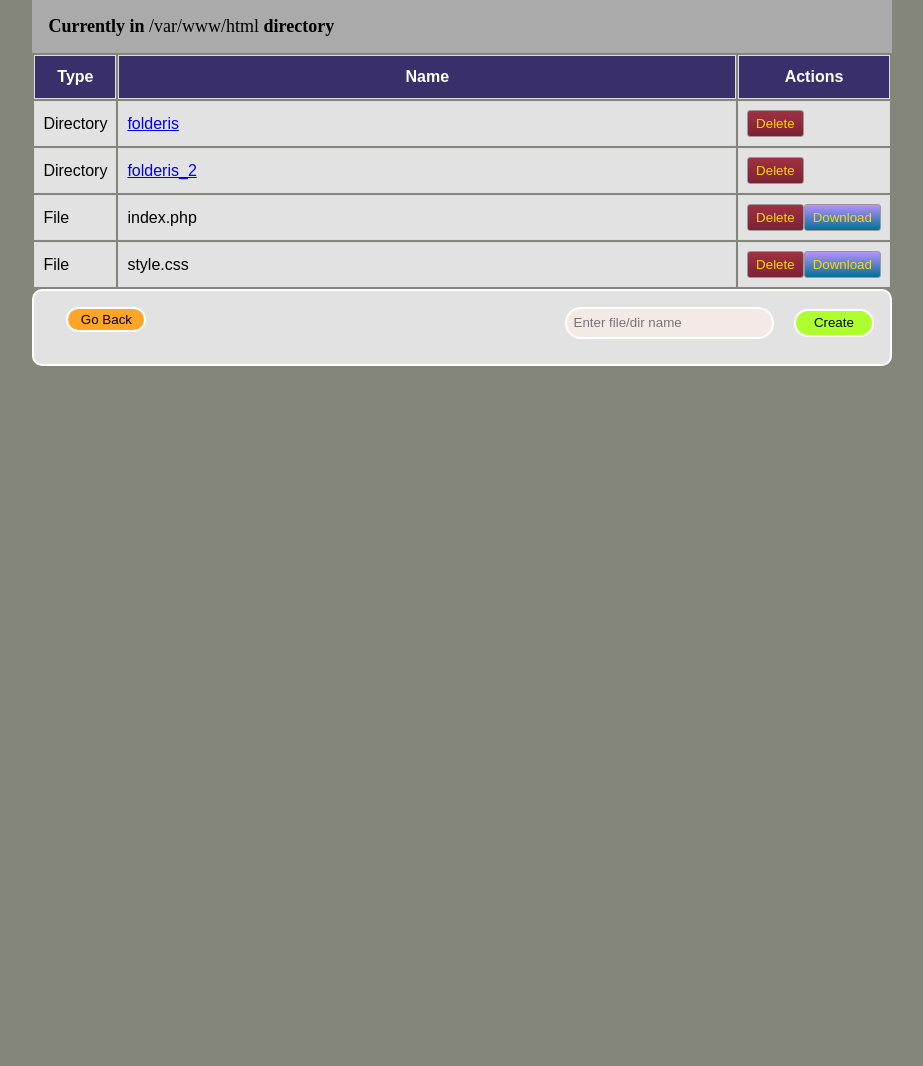
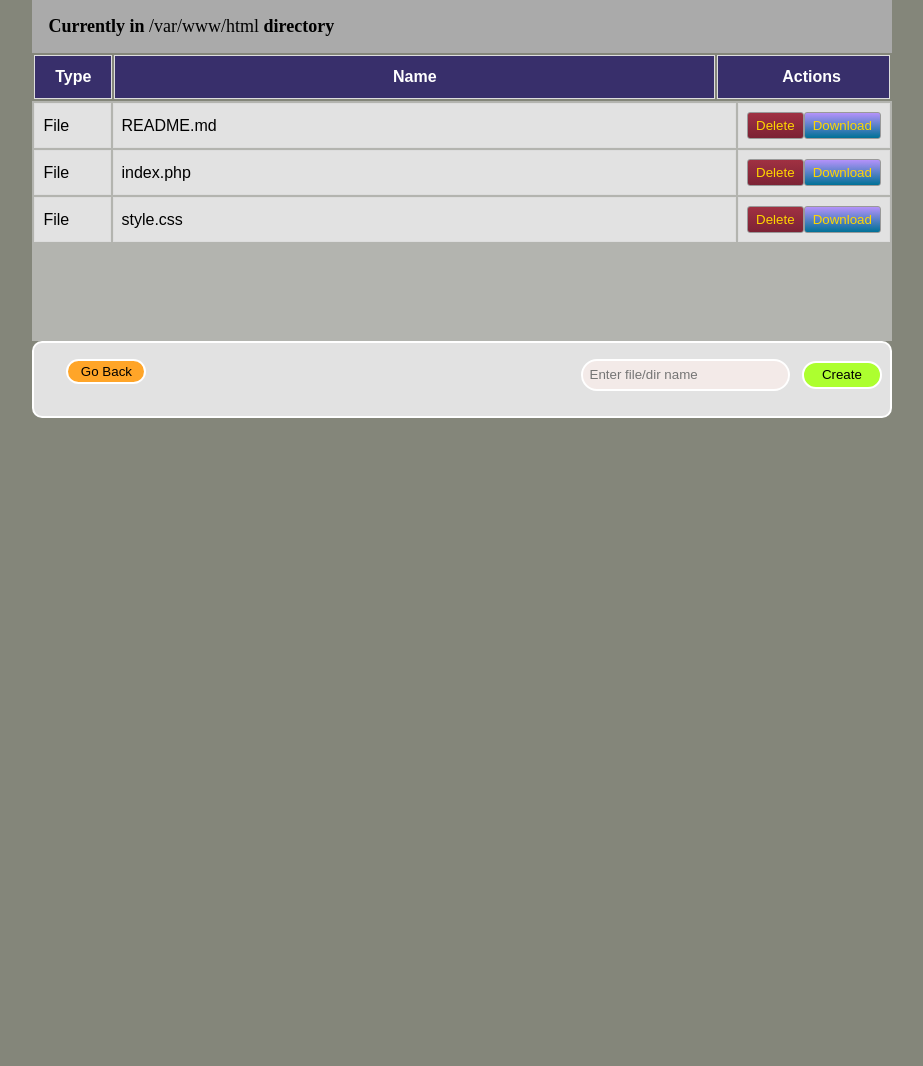
Before and after one commit to XElderX/Sprint6, a PHP site: page / in a window 1280 px wide. Shown: the part 126-1192 px from the top of the page, without its empty margins (102-1025 px from the left). Before the commit the page ends 492 px from the top, so only its background shows below. Run offline with PHP 8.4, Linux system fonts and the light colour scheme; the visitor is signed in with stand-in values (Sample User, id 1); lists and menus that the app fills with data are empty.

Commit message:
Fixed many issues. Project finilized and ready for showcase

```diff
--- a/file_browser/index.php
+++ b/file_browser/index.php
@@ -5,74 +5,127 @@ session_start();
     ?  session_destroy() && session_start()
     : null;
 //login user
-    $note= '';
-(isset($_POST['login']) && $_POST['username'] !== "" && $_POST['password'] !=='')
-    ? ((($_POST['username'] == "Guest" && $_POST['password'] == "iamaguest")) || ((($_POST['username'] == "Admin" && $_POST['password'] == "iamaadmin")))//loggin details
+$note = '';
+(isset($_POST['login']) && $_POST['username'] !== "" && $_POST['password'] !== '')
+    ? ((($_POST['username'] == "Guest" && $_POST['password'] == "iamaguest")) || ((($_POST['username'] == "Admin" && $_POST['password'] == "iamaadmin"))) //loggin details
         ? $_SESSION['logged_in'] = true  && $_SESSION['username'] = $_POST['username']
         : $note = 'Invalid username or password')
     : null;
 // file download logic
-if(isset($_POST['download'])){
-    $file= modifiedPath() . $_POST['_download'];
+if (isset($_POST['download'])) {
+    $file = modifiedPath() . $_POST['_download'];
     $fileToDownloadEscaped = str_replace("&nbsp;", " ", htmlentities($file, 0, 'utf-8'));
     ob_clean();
     ob_start();
     header('Content-Description: File Transfer');
-        header('Content-Type: application/pdf'); // mime type → ši forma turėtų veikti daugumai failų, su šiuo mime type. Jei neveiktų reiktų daryti sudėtingesnę logiką
+    header('Content-Type: application/pdf');
     header('Content-Disposition: attachment; filename=' . basename($fileToDownloadEscaped));
     header('Content-Transfer-Encoding: binary');
     header('Expires: 0');
     header('Cache-Control: must-revalidate, post-check=0, pre-check=0');
     header('Pragma: public');
-        header('Content-Length: ' . filesize($fileToDownloadEscaped)); // kiek baitų browseriui laukti, jei 0 - failas neveiks nors bus sukurtas
+    header('Content-Length: ' . filesize($fileToDownloadEscaped));
     ob_end_flush();
     readfile($fileToDownloadEscaped);
     exit;
 }
 //upload
-if(isset($_FILES['image'])){
-        $errors= array();
+if (isset($_FILES['image'])) {
+
+    $errors = array();
     $file_name = $_FILES['image']['name'];
     $file_size = $_FILES['image']['size'];
     $file_tmp = $_FILES['image']['tmp_name'];
     $file_type = $_FILES['image']['type'];
-        if($file_size > 41943039) {
-            $errors[]='File size must be smaller than 40 MB';
+    if ($file_size > 41943039) {
+        $errors[] = 'File size must be smaller than 40 MB';
     }
-        if(empty($errors)==true) {
-            move_uploaded_file($file_tmp,  modifiedPath () . $file_name);
+    if (empty($errors) == true) {
+        move_uploaded_file($file_tmp,  modifiedPath() . $file_name);
         $notification = "<p class='eventNote'> Your file successfully uploaded!</p>";
-            header("refresh: 3");
-        }
-        else{
+        reload();
+    } else {
         $notification = "<p class='eventNote'>" . $errors . "</p>";
-            header("refresh: 3");
+        reload();
     }
 }
+if ((isset($_POST['create'])) || (isset($_POST['delete']))) {
+    reload();
+}
 
-function modifiedPath (){
+
+function addDeleteBack()
+{
+    if (isset($_POST['back'])) {
+        (($_SERVER['REQUEST_URI'] == "/sprint6/file_browser/") || ($_SERVER['REQUEST_URI'] == "/file_browser/"))
+            ? print "<p class='eventNote'> Nowhere to go!!! </p>"
+            : header("Location:" . (dirname($_SERVER['REQUEST_URI'])) . '/');
+    } else if (isset($_POST['create'])) {
+        $_newFile = $_POST['newFile'];
+        if (($_newFile !== "") && ($_newFile[0] !== " ") && ($_newFile[0] !== ".")) {
+            if (str_contains($_newFile, ".")) {
+                $path = modifiedPath();
+                (!file_exists($path . $_newFile))
+                    ? ((is_dir($path))
+                        ? fopen($path . $_newFile, "w") and print "<p class='eventNote'>File with the name <span style = 'color:yellow'> $_newFile </span> has been created </p>"
+                        : null)
+                    : print "<p class='eventNote' style='color:red;  font-weight:bold'> File with that file name is already exist!!!</p>";
+            } else {
+                $path = modifiedPath();
+                (!file_exists($path . $_newFile))
+                    ? ((is_dir($path))
+                        ? mkdir($path . $_newFile, 0777, TRUE) and print "<p class='eventNote'>directory with the name <span style = 'color:yellow'> $_newFile </span> has been created </p>"
+                        : null)
+                    : print "<p class='eventNote' style='color:red; font-weight:bold'>Directory with that directory name is already exist!!!</p>";
+            }
+        }
+    }
+    if (isset($_POST['delete'])) {
+        $fileToDelete = $_POST['_fileDelete'];
+        $path = modifiedPath();
+        if (file_exists($path . $fileToDelete)) {
+            ($fileToDelete !== "index.php" && $fileToDelete !== "style.css")
+                ? ((is_file($path . $fileToDelete))
+                    ? ((!unlink($path . $fileToDelete))
+                        ? print(" <p class='eventNote'> style='color:red; font-weight:bold'> <span style = 'color:yellow'> $fileToDelete </span> cannot be deleted due to an error </p>")
+                        : print("<p class='eventNote'> $fileToDelete has been deleted </p>"))
+                    : ((isDirEmpty(($path . $fileToDelete)))
+                        ? rmdir($path . $fileToDelete) and print("<p class='eventNote'>  <span style = 'color:yellow'> $fileToDelete </span> has been deleted </p>")
+                        : print("<p class='eventNote' style='color:red; font-weight:bold'> <span style = 'color:yellow'> $fileToDelete </span> cannot be deleted due to an error: check if the directory is empty?</p>")))
+                : print(" <p class='eventNote' style='color:red; font-weight:bold'> Oops!!! <span style = 'color:yellow'> $fileToDelete </span> is forbidden to delete!!! </p>");
+        }
+    }
+}
+function reload()
+{
+    header('refresh:2') and header('location: ' . $_SERVER['REQUEST_URI']) and die;
+}
+function modifiedPath()
+{
     $createFileInDir =  $_SERVER['DOCUMENT_ROOT'] . $_SERVER['REQUEST_URI'];
     $tempFileDir = str_replace("?path=", "", $createFileInDir);
     $modifiedFileDir = str_replace("%20", " ", $tempFileDir);
     return $modifiedFileDir;
 }
-function isDirEmpty($dirname){
+function isDirEmpty($dirname)
+{
     if (!is_dir($dirname)) return false;
-    foreach (scandir($dirname) as $file){
-    if (!in_array($file, array('.','..','.svn','.git')))
+    foreach (scandir($dirname) as $file) {
+        if (!in_array($file, array('.', '..', '.svn', '.git')))
             return false;
     }
     return true;
 }
 
-function showFiles() {
+function showFiles()
+{
 
     isset($_GET['path'])
         ? $path = $_GET["path"]
         : $path =  '';
     $directory =  './' . $path;
     $files_within = scandir($directory);
-    $files_within = array_diff($files_within,array('.','..'));
+    $files_within = array_diff($files_within, array('.', '..'));
     $files_within = array_values($files_within);
 
     foreach ($files_within as $_file) {
@@ -93,10 +146,11 @@ function showFiles() {
             ? (!isset($_GET["path"])
                 ? print "<tr><td >Directory</td><td>" . $hrefPath . $uriLink . "/>" . $_file . "</td><td>$deleteButton</td></tr>"
                 : print "<tr><td >Directory</td><td>" . $hrefPath . $pathLink . $uriLink . "/>" . $_file . "</td><td>$deleteButton</td></tr>")
-             : print ("<tr><td >File</td><td>" .  $_file . "</td><td><div class='action_container'>" . $deleteButton .  $downloadButton  . "</div></td></tr>");
+            : print("<tr><td >File</td><td>" .  $_file . "</td><td><div class='action_container'>" . $deleteButton .  $downloadButton  . "</div></td></tr>");
     }
 }
-function generateForm() {
+function generateForm()
+{
 
     print "<div class='forms'><div><form class='back' method='post' action=''>
         <input type='hidden' name='back' value='Back'>
@@ -109,48 +163,10 @@ print "<div class='forms'><div><form class='back' method='post' action=''>
 
     addDeleteBack();
 }
-function addDeleteBack() {
-
-if(isset($_POST['back'])){
-    (($_SERVER['REQUEST_URI'] == "/sprint6/file_browser/") || ($_SERVER['REQUEST_URI'] == "/file_browser/"))
-    ? print "<p class='eventNote'> Nowhere to go back  </p>"
-    : header("Location:" . (dirname($_SERVER['REQUEST_URI'])). '/' );
-}
-else if (isset($_POST['create'])){
-    $_newFile = $_POST['newFile'];
-    if(str_contains($_newFile , ".")){
-        $path= modifiedPath ();
-        (!file_exists($path . $_newFile ))
-        ? ((is_dir($path))
-            ? fopen($path . $_newFile, "w") and header("Refresh:0") and exit
-            : null)
-        : print "<p class='eventNote' style='color:red; font-size:24px; font-weight:bold'> File with same file name is already exist!!!</p>";
-       }
-    else{
-    $path = modifiedPath ();
-    (!file_exists($path . $_newFile ))
-    ? ((is_dir($path))
-        ? mkdir($path . $_newFile, 0777,TRUE) and print "<p class='eventNote'>directory with the name $_newFile has been created </p>" and header("Refresh:3")
-        : null)
-    :  print "<p class='eventNote' style='color:red; font-size:32px; font-weight:bold'>Directory with same directory name is already exist!!!</p>" and header("Refresh:3");
-       }
-   }
-if(isset($_POST['delete'])){
-    $fileToDelete = $_POST['_fileDelete'];
-    $path= modifiedPath ();
-    ($fileToDelete!=="index.php" && $fileToDelete!=="style.css")
-    ? ((is_file($path . $fileToDelete))
-        ? ((!unlink($path . $fileToDelete))
-            ? print (" <p class='eventNote'> style='color:red; font-size:32px; font-weight:bold'> $fileToDelete cannot be deleted due to an error </p>") and header("Refresh:3")
-            : print ("<p class='eventNote'> $fileToDelete has been deleted </p>") and header("Refresh:2"))
-        :  ((isDirEmpty(($path . $fileToDelete)))
-            ? rmdir($path . $fileToDelete) and print ("<p class='eventNote'>  $fileToDelete has been deleted </p>") and header("Refresh:3")
-            : print ("<p class='eventNote' style='color:red; font-size:32px; font-weight:bold'> $fileToDelete cannot be deleted due to an error: check if the directory is empty?</p>") and header("Refresh:5")))
-    : print (" <p class='eventNote' style='color:red; font-size:32px; font-weight:bold'> Are you crazy??? <span style = 'background-color:yellow'> $fileToDelete </span> is forbidden to delete!!! </p>");
-}
-}   ?>
+?>
 <!DOCTYPE html>
 <html lang="en">
+
 <head>
     <link rel="stylesheet" href="style.css">
     <meta charset="UTF-8">
@@ -158,21 +174,19 @@ if(isset($_POST['delete'])){
     <meta name="viewport" content="width=device-width, initial-scale=1.0">
     <title>File_browser</title>
 </head>
+
 <body>
-    <div class="main">
-    <header>
-<div class="container">
     <?php isset($_SESSION['logged_in']) and ($_SESSION['logged_in'] == true)
-        ? print  "<h3> Welcome, " . $_SESSION['username'] . "</h3>"
-        : null;?>
+        ? print "<div class='main'><header><div class='container'><h3> Welcome, " . $_SESSION['username'] . "</h3>"
+        : null;
+    ?>
     <form class='logout' method='post' action='' <?php isset($_SESSION['logged_in']) && $_SESSION['logged_in'] == true
                                                         ? print("style = 'display: block'")
-        : print("style = 'display: none'") ?>
-         >
+                                                        : print("style = 'display: none'") ?>>
         <input type='submit' name='logout' value='Logout'>
     </form>
     </div>
-<div class = "container2">
+    <div class="container2">
         <?php isset($_SESSION['logged_in']) and ($_SESSION['logged_in'] == true)
             ? print "
     <form  action = '' method = 'POST' enctype = 'multipart/form-data'>
@@ -180,31 +194,29 @@ if(isset($_POST['delete'])){
     <input type = 'submit' class='greenBtn'/>
     </form>"
             : null;
+        print '</header>';
         ?>
-    </header>
-    <?php if(isset($_SESSION['logged_in']) && $_SESSION['logged_in'] == true){
+        <?php if (isset($_SESSION['logged_in']) && $_SESSION['logged_in'] == true) {
             print "
-    <div class='dirLine' > <span><b> Currently in </b>" . substr_replace(modifiedPath (),'',-1) . " " . "<b>directory</b></span></div>";
-        print  ("
-    <section><div class='tableContainer'>
-    <table><tr><th>Type</th><th>Name</th><th>Actions</th></tr>");
+    <div class='dirLine' > <span><b> Currently in </b>" . substr_replace(modifiedPath(), '', -1) . " " . "<b>directory</b></span></div>";
+            print("
+    <section>
+    <table><tr><th>Type</th><th>Name</th><th>Actions</th></tr></table><div class='tableContainer'><table>");
             showFiles();
             print "
     </table></div>";
             generateForm();
+            (isset($notification))
+            ? print $notification
+            : null;
             print "
     </section>";
         }
-        (isset($notification))
-        ? print $notification
-        : null;
         ?>
         <div class='logIn'>
-        <form class='login' action="" method="post"
-        <?php isset($_SESSION['logged_in']) && $_SESSION['logged_in'] == true
+            <form class='login' action="" method="post" <?php isset($_SESSION['logged_in']) && $_SESSION['logged_in'] == true
                                                             ? print("style = 'display: none'")
-         : print("style = 'display: block'") ?>
-      >
+                                                            : print("style = 'display: block'") ?>>
                 <h4>You have to log in to see content</h4>
                 <h6><?php echo $note; ?></h6>
                 <input type="text" name="username" placeholder="Please enter username" required autofocus></br>
@@ -214,4 +226,5 @@ if(isset($_POST['delete'])){
         </div>
     </div>
 </body>
+
 </html>
--- a/file_browser/style.css
+++ b/file_browser/style.css
@@ -69,8 +69,12 @@ input[type=file]::file-selector-button:hover {
   border: 2px solid #00cec9;
 }
 .tableContainer{
-  height: 50%;
-  overflow:auto;
+  height:30vh;
+  background-color:#e2e2e282;
+	overflow-y:scroll;
+}
+.tableContainer .table{
+  padding:10px;
 }
 
 table {
@@ -80,21 +84,22 @@ table {
 
 }
 table td:first-child, table th:first-child {
-  width:max-content;
+  width:10%;
 
 }
 table td:nth-child(2), table th:nth-child(2) {
-  width:calc(100%);
+  width:100%;
 
 }
 table td:nth-child(3), table th:nth-child(3) {
-  width:max-content;
-
+  width:20%;
+}
+table th:nth-child(3){
+  padding: 0 3rem 0 4rem;
 }
 table td, table th {
   border: 1px solid #ddd;
   padding: 8px;
-
   background-color:#e2e2e2;
 }
 table th {
@@ -123,15 +128,15 @@ p {
   font-weight: bold;
 }
 .eventNote{
-  background-color:#6a8114;
-  border: 3px solid #ffda5d;
+  background-color:#e2e2e282;
+  color:black;
+  border: 2px solid #5dff784a;
+  border-radius:10px;
   padding: 0.5rem;
 }
 
 span{
     font-size: 18px;
-
-
 }
 .forms{
   display:flex;
@@ -139,19 +144,17 @@ span{
   background-color: #e2e2e2;
   border: 2px solid white;
   border-radius: 10px;
-
 }
 .logIn{
   display:flex;
   align-items: center;
   justify-content: center;
-  height: 50vh;
-
+  height: 80vh;
 }
 
 .login{
   display:flex;
-  background-color:#2e528c;
+  background-color:#e2e2e246;
   border-radius: 15px;
   padding:0.5rem;
   width: 50%;
@@ -171,7 +174,9 @@ span{
 .login>button{
   background-color:#646d04;
   width: 10%;
+  border:1px solid #999;
   border-radius: 13px;
+  margin-bottom: 6rem;
   padding:0.5rem;
 }
 .login>button:hover{
@@ -181,7 +186,6 @@ span{
 .logout{
   float:right;
   margin: 0.5rem 1rem 0.5rem 0rem;
-
 
 }
 .logout>input{
@@ -213,7 +217,7 @@ span{
   border: 2px solid white;
   color: black;
   padding:0.3rem;
-  margin: 1rem 1rem 0 0 ;
+  margin: 1rem 0.5rem 0 0 ;
   width: 5rem;
   border-radius:30px;
 
@@ -239,10 +243,10 @@ span{
   font-size: 10pt;
 }
 .delete>input:hover {
-  background: linear-gradient( #f17d7a, #ef6b9d);
+  background: linear-gradient(#f17d7a, #ef6b9d);
 }
 .download>input {
-  background: linear-gradient( #b492fa, #007197);
+  background: linear-gradient(#b492fa, #007197);
   color: gold;
   border: 1px solid #999;
   border-radius: 3px;
```
Also changed, not shown: README.md (added), asdds.php (deleted), file_browser/README.md (added), file_browser/folderis/hackin_tips.txt (deleted), file_browser/folderis_2/file.txt (deleted), file_browser/folderis_2/folderiiss/New folder/New folderaa/Dokumentai/bylos.txt (deleted), file_browser/folderis_2/folderiiss/New folder/New folderaa/Dokumentai/bylos2.txt (deleted), file_browser/folderis_2/folderiiss/New folder/bilekoks/filess/folderiz/saddf/ads.txt (deleted), file_browser/folderis_2/txtt.txt (deleted), file_browser/folderis_2/virus_inside.txt (deleted), 1 other file. Lines whose indentation alone changed are shown as unchanged.
